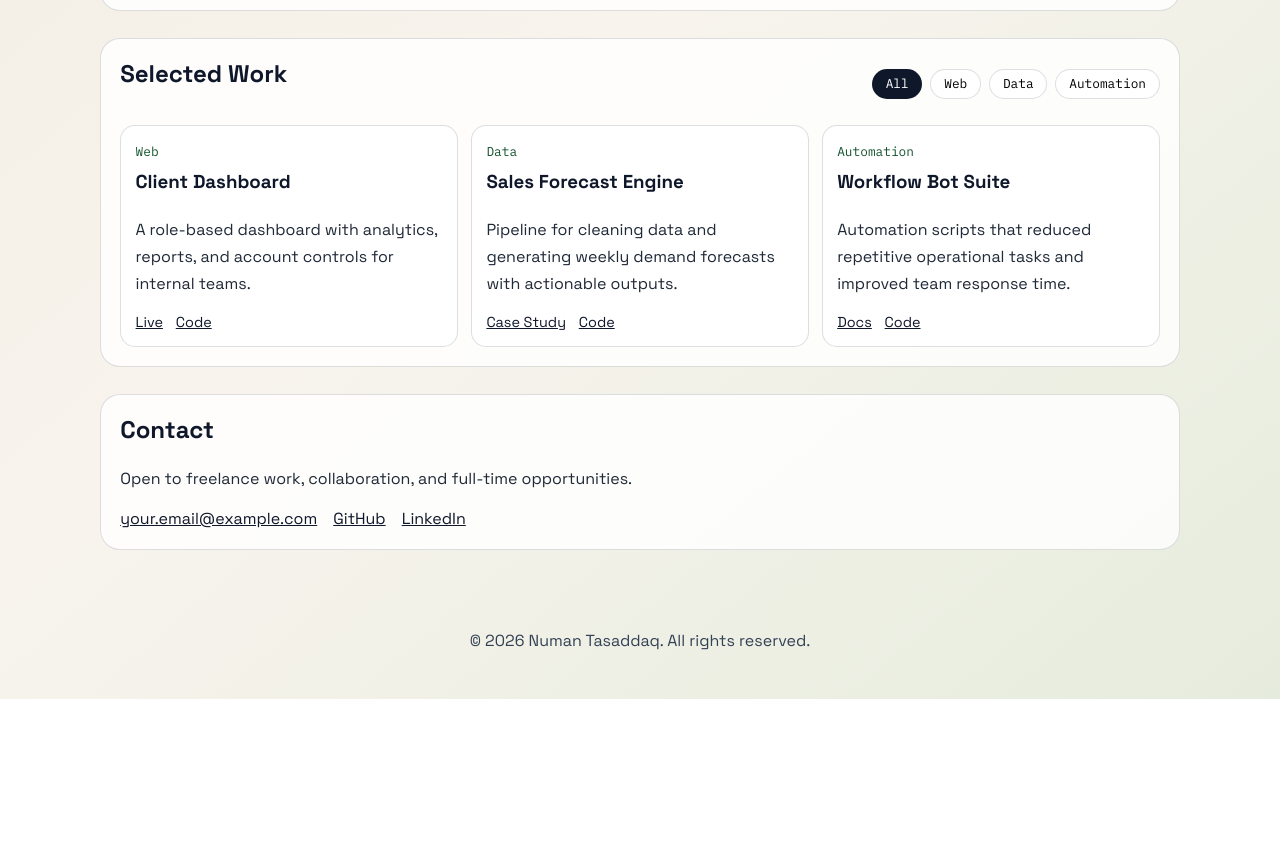
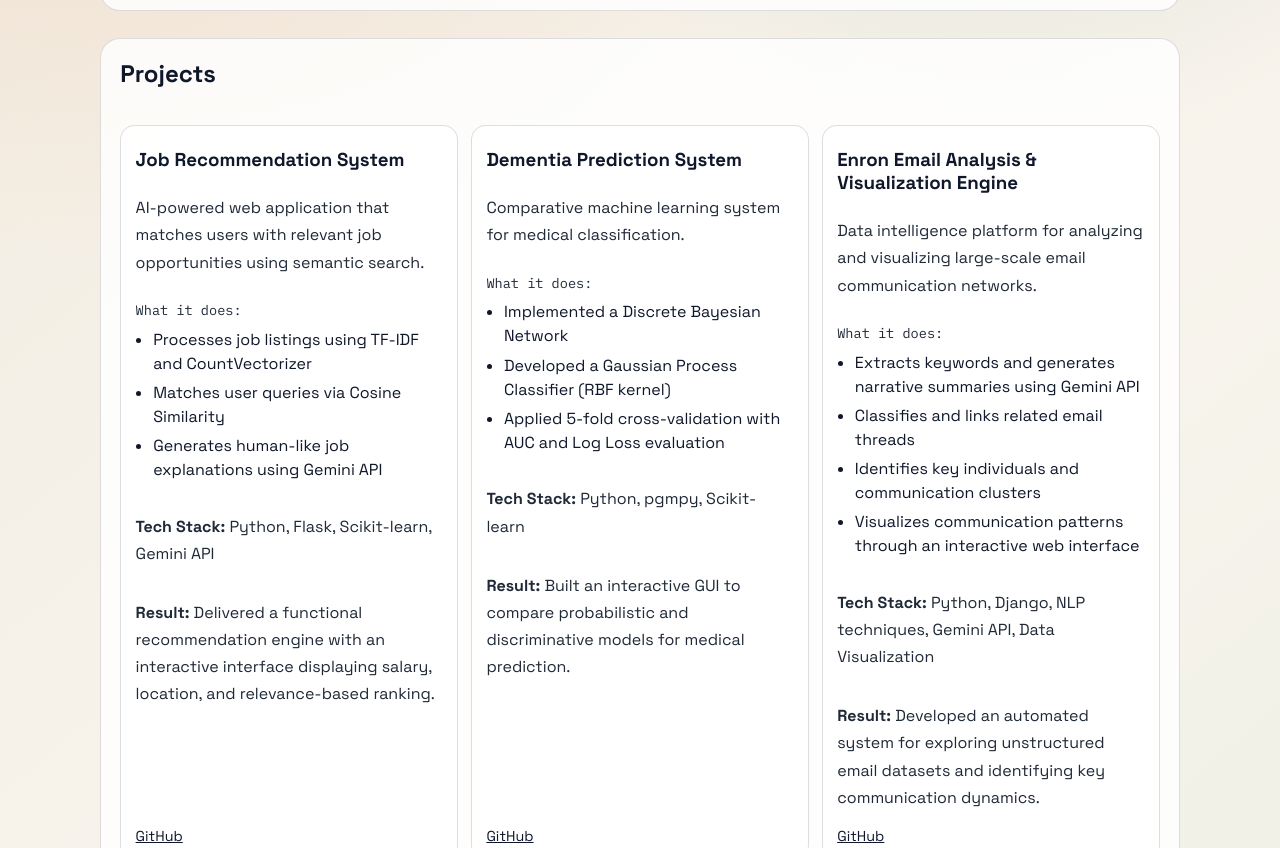
Before and after one commit to Numan-Tasaddaq/Numan-Tasaddaq.github.io, a plain HTML site: page index.html in a window 1280 px wide. Shown: the part 895-1743 px from the top of the page. Before the commit the page ends 1594 px from the top, so only its background shows below. Drawn offline with Linux system fonts and the light colour scheme.

Commit message:
Replace project section with detailed portfolio projects

```diff
--- a/index.html
+++ b/index.html
@@ -84,42 +84,72 @@
 
     <section class="section reveal" id="projects">
       <div class="section-head">
-        <h2>Selected Work</h2>
-        <div class="filters" role="group" aria-label="Project category filters">
-          <button class="chip active" data-filter="all" type="button">All</button>
-          <button class="chip" data-filter="web" type="button">Web</button>
-          <button class="chip" data-filter="data" type="button">Data</button>
-          <button class="chip" data-filter="automation" type="button">Automation</button>
-        </div>
+        <h2>Projects</h2>
       </div>
       <div class="project-grid" id="project-grid">
-        <article class="project-card" data-category="web">
-          <p class="tag">Web</p>
-          <h3>Client Dashboard</h3>
-          <p>A role-based dashboard with analytics, reports, and account controls for internal teams.</p>
+        <article class="project-card">
+          <h3>Job Recommendation System</h3>
+          <p>AI-powered web application that matches users with relevant job opportunities using semantic search.</p>
+          <p class="project-subtitle">What it does:</p>
+          <ul class="project-points">
+            <li>Processes job listings using TF-IDF and CountVectorizer</li>
+            <li>Matches user queries via Cosine Similarity</li>
+            <li>Generates human-like job explanations using Gemini API</li>
+          </ul>
+          <p><strong>Tech Stack:</strong> Python, Flask, Scikit-learn, Gemini API</p>
+          <p><strong>Result:</strong> Delivered a functional recommendation engine with an interactive interface displaying salary, location, and relevance-based ranking.</p>
           <div class="card-links">
-            <a href="#" aria-label="Open live demo">Live</a>
-            <a href="#" aria-label="Open source code">Code</a>
+            <a href="#" aria-label="Open Job Recommendation System source code">GitHub</a>
           </div>
         </article>
 
-        <article class="project-card" data-category="data">
-          <p class="tag">Data</p>
-          <h3>Sales Forecast Engine</h3>
-          <p>Pipeline for cleaning data and generating weekly demand forecasts with actionable outputs.</p>
+        <article class="project-card">
+          <h3>Dementia Prediction System</h3>
+          <p>Comparative machine learning system for medical classification.</p>
+          <p class="project-subtitle">What it does:</p>
+          <ul class="project-points">
+            <li>Implemented a Discrete Bayesian Network</li>
+            <li>Developed a Gaussian Process Classifier (RBF kernel)</li>
+            <li>Applied 5-fold cross-validation with AUC and Log Loss evaluation</li>
+          </ul>
+          <p><strong>Tech Stack:</strong> Python, pgmpy, Scikit-learn</p>
+          <p><strong>Result:</strong> Built an interactive GUI to compare probabilistic and discriminative models for medical prediction.</p>
           <div class="card-links">
-            <a href="#" aria-label="Open case study">Case Study</a>
-            <a href="#" aria-label="Open source code">Code</a>
+            <a href="#" aria-label="Open Dementia Prediction System source code">GitHub</a>
           </div>
         </article>
 
-        <article class="project-card" data-category="automation">
-          <p class="tag">Automation</p>
-          <h3>Workflow Bot Suite</h3>
-          <p>Automation scripts that reduced repetitive operational tasks and improved team response time.</p>
+        <article class="project-card">
+          <h3>Enron Email Analysis &amp; Visualization Engine</h3>
+          <p>Data intelligence platform for analyzing and visualizing large-scale email communication networks.</p>
+          <p class="project-subtitle">What it does:</p>
+          <ul class="project-points">
+            <li>Extracts keywords and generates narrative summaries using Gemini API</li>
+            <li>Classifies and links related email threads</li>
+            <li>Identifies key individuals and communication clusters</li>
+            <li>Visualizes communication patterns through an interactive web interface</li>
+          </ul>
+          <p><strong>Tech Stack:</strong> Python, Django, NLP techniques, Gemini API, Data Visualization</p>
+          <p><strong>Result:</strong> Developed an automated system for exploring unstructured email datasets and identifying key communication dynamics.</p>
           <div class="card-links">
-            <a href="#" aria-label="Open documentation">Docs</a>
-            <a href="#" aria-label="Open source code">Code</a>
+            <a href="#" aria-label="Open Enron Email Analysis source code">GitHub</a>
+          </div>
+        </article>
+
+        <article class="project-card">
+          <h3>Computer Vision: Segmentation &amp; Object Tracking</h3>
+          <p>Computer vision pipeline for segmenting and tracking objects in noisy visual data.</p>
+          <p class="project-subtitle">What it does:</p>
+          <ul class="project-points">
+            <li>Performs image segmentation using shape and texture features</li>
+            <li>Extracts Haralick texture descriptors</li>
+            <li>Implements a Kalman Filter for 2D trajectory estimation</li>
+            <li>Evaluates performance using RMSE and Dice Similarity Score</li>
+          </ul>
+          <p><strong>Tech Stack:</strong> Python, OpenCV, NumPy, Statistical Analysis</p>
+          <p><strong>Result:</strong> Improved tracking stability and accuracy through covariance tuning and feature-based segmentation.</p>
+          <div class="card-links">
+            <a href="#" aria-label="Open Computer Vision project source code">GitHub</a>
           </div>
         </article>
       </div>
--- a/styles.css
+++ b/styles.css
@@ -183,7 +183,7 @@ h1 {
 .project-grid {
   margin-top: 1rem;
   display: grid;
-  grid-template-columns: repeat(auto-fit, minmax(230px, 1fr));
+  grid-template-columns: repeat(auto-fit, minmax(320px, 1fr));
   gap: 0.8rem;
 }
 
@@ -205,6 +205,23 @@ h1 {
 
 .project-card h3 {
   margin: 0.45rem 0;
+}
+
+.project-subtitle {
+  margin: 0.45rem 0 0.35rem;
+  font-family: "IBM Plex Mono", monospace;
+  font-size: 0.85rem;
+  color: #0b3a2a;
+}
+
+.project-points {
+  margin: 0 0 0.6rem 1.1rem;
+  padding: 0;
+}
+
+.project-points li {
+  margin: 0 0 0.32rem;
+  line-height: 1.5;
 }
 
 .card-links {
```
